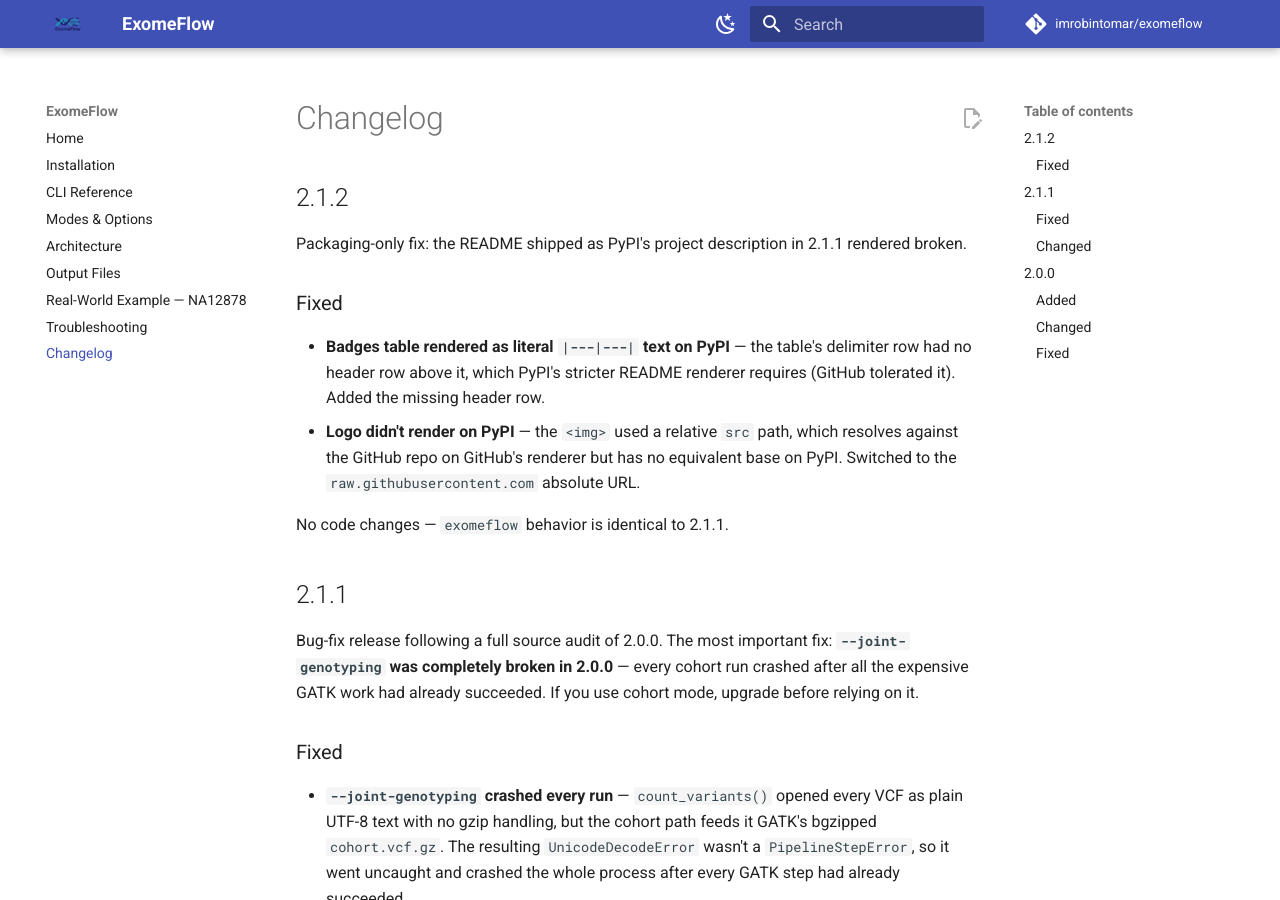
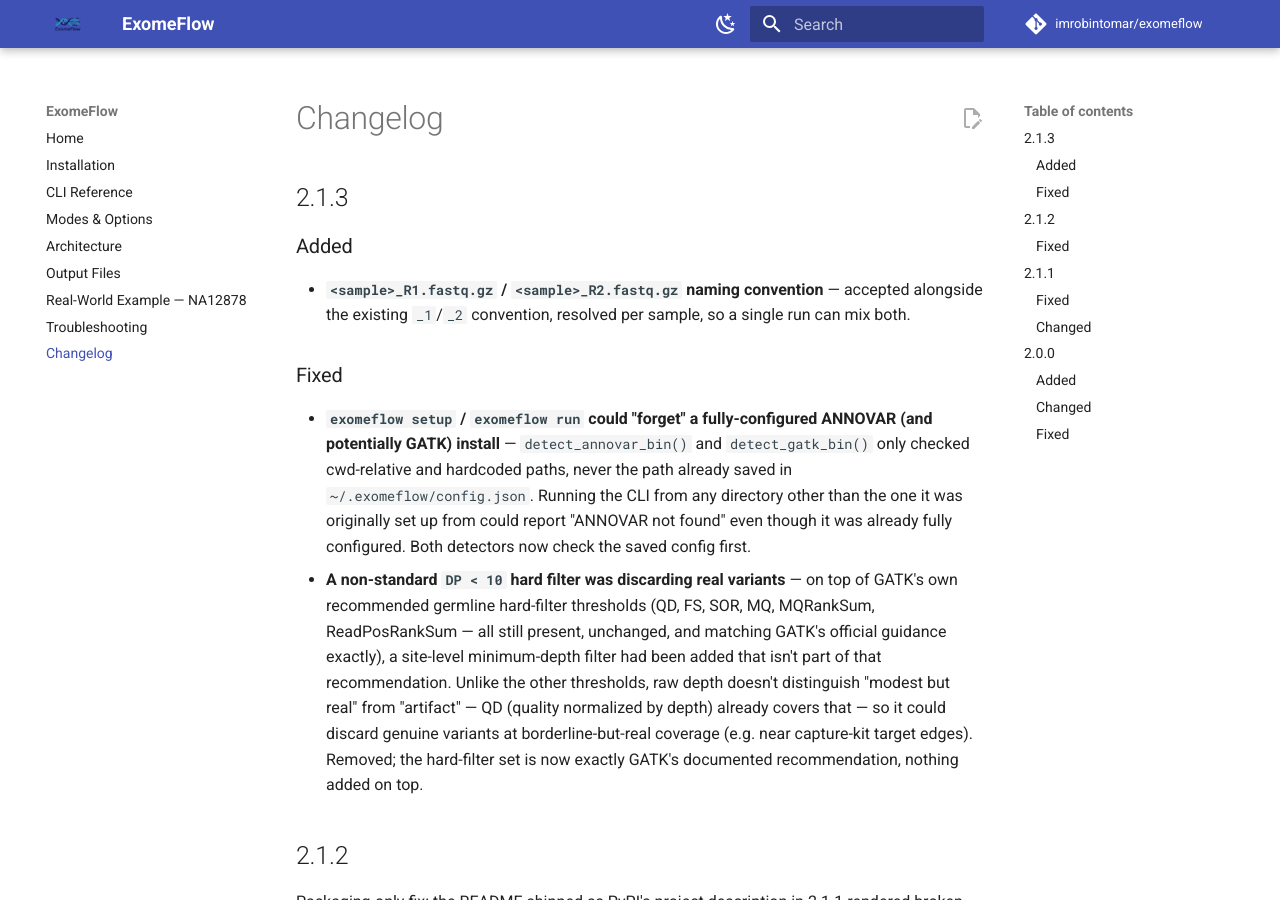
Before and after one commit to imrobintomar/exomeflow, an MkDocs documentation site: the page built from docs/changelog.md, in a window 1280 px wide and 900 px high. Built offline with MkDocs 1.6.1 and Material for MkDocs 9.7.7, drawn with Linux system fonts in a browser that asks for light colours; comment, search, counter and statistics services are not loaded.

Commit message:
Release 2.1.3: remove non-standard DP<10 hard filter
Requested explicitly: keep hard-filtering (it's GATK's own recommended
approach for single-sample/small-cohort exomes, not a fallback vs.
VQSR), but stop discarding real variants. The SNP/INDEL filter sets
now match GATK's official hard-filter recommendation exactly (QD, FS,
SOR, MQ, MQRankSum, ReadPosRankSum) — the extra DP<10 site filter
that had been layered on top is removed, since it isn't part of that
recommendation and doesn't distinguish modest-but-real depth from
artifacts the way QD already does.

Also bundles the _R1/_R2 FASTQ convention and the saved-config
detection fix from the previous commit into this release.

```diff
--- a/CHANGELOG.md
+++ b/CHANGELOG.md
@@ -1,4 +1,32 @@
 # Changelog
+
+## 2.1.3
+
+### Added
+
+- **`<sample>_R1.fastq.gz` / `<sample>_R2.fastq.gz` naming convention** —
+  accepted alongside the existing `_1`/`_2` convention, resolved per sample,
+  so a single run can mix both.
+
+### Fixed
+
+- **`exomeflow setup` / `exomeflow run` could "forget" a fully-configured
+  ANNOVAR (and potentially GATK) install** — `detect_annovar_bin()` and
+  `detect_gatk_bin()` only checked cwd-relative and hardcoded paths, never
+  the path already saved in `~/.exomeflow/config.json`. Running the CLI from
+  any directory other than the one it was originally set up from could
+  report "ANNOVAR not found" even though it was already fully configured.
+  Both detectors now check the saved config first.
+- **A non-standard `DP < 10` hard filter was discarding real variants** —
+  on top of GATK's own recommended germline hard-filter thresholds (QD, FS,
+  SOR, MQ, MQRankSum, ReadPosRankSum — all still present, unchanged, and
+  matching GATK's official guidance exactly), a site-level minimum-depth
+  filter had been added that isn't part of that recommendation. Unlike the
+  other thresholds, raw depth doesn't distinguish "modest but real" from
+  "artifact" — QD (quality normalized by depth) already covers that — so it
+  could discard genuine variants at borderline-but-real coverage (e.g. near
+  capture-kit target edges). Removed; the hard-filter set is now exactly
+  GATK's documented recommendation, nothing added on top.
 
 ## 2.1.2
 
--- a/exomeflow/__init__.py
+++ b/exomeflow/__init__.py
@@ -4,6 +4,6 @@
 Author: Robin Kumar, AIIMS New Delhi
 """
 
-__version__ = "2.1.2"
+__version__ = "2.1.3"
 __author__ = "Robin Kumar"
 __email__ = "itsrobintomar@gmail.com"
--- a/pyproject.toml
+++ b/pyproject.toml
@@ -4,7 +4,7 @@
 
 [project]
 name = "exomeflow"
-version = "2.1.2"
+version = "2.1.3"
 description = "Production-quality Whole Exome Sequencing analysis pipeline"
 readme = "README.md"
 license = "MIT"
```
Also changed, not shown: README.md (+11 -7 lines), USAGE.md (+2 -2 lines), .zenodo.json, 5 other files.
